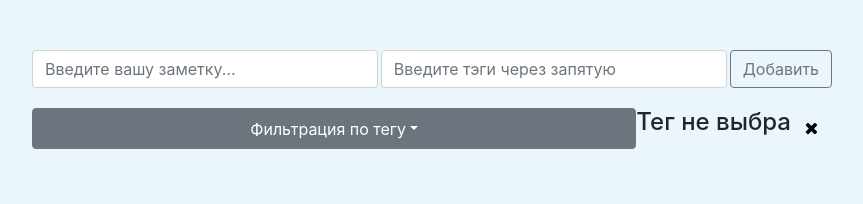
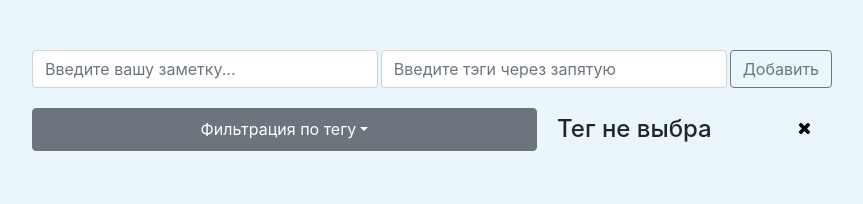
Before and after one commit to barclays13/notes, a React app: page / in a window 1280 px wide. Shown: the whole page, without its empty margins (208-1071 px from the left). Built offline with nearby package versions, Linux system fonts and the light colour scheme; data requests are answered from the project's data file.

Commit message:
fix(main): fix bugs

```diff
--- a/src/components/filter-tag/filter-tag.scss
+++ b/src/components/filter-tag/filter-tag.scss
@@ -1,4 +1,5 @@
 .filter {
+
   &__name {
     width: 100%!important;
   }
@@ -6,12 +7,20 @@
   &__btn {
     width: 35px;
     height: 35px;
-    margin: 3px;
+    margin: 3px 10px;
     font-size: 17px;
     border: none;
     cursor: pointer;
     background-color: #eaf5fc;
   }
 
+  .dropdown-menu {
+    width: 500px!important;
+  }
 
+  h4 {
+    width: 200px!important;
+    width: 25%;
+    margin:7px 20px;
+  }
 }
```
